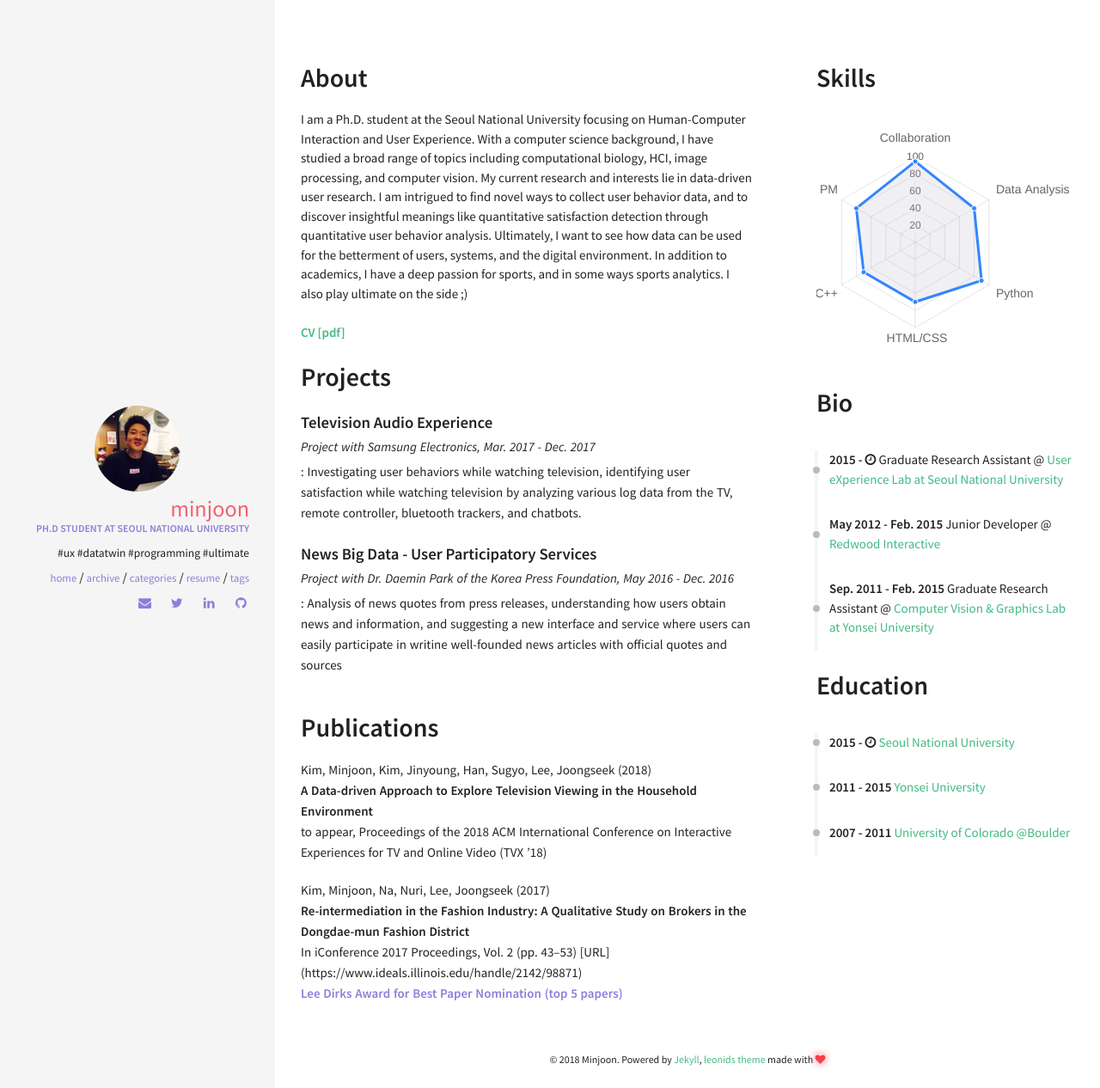
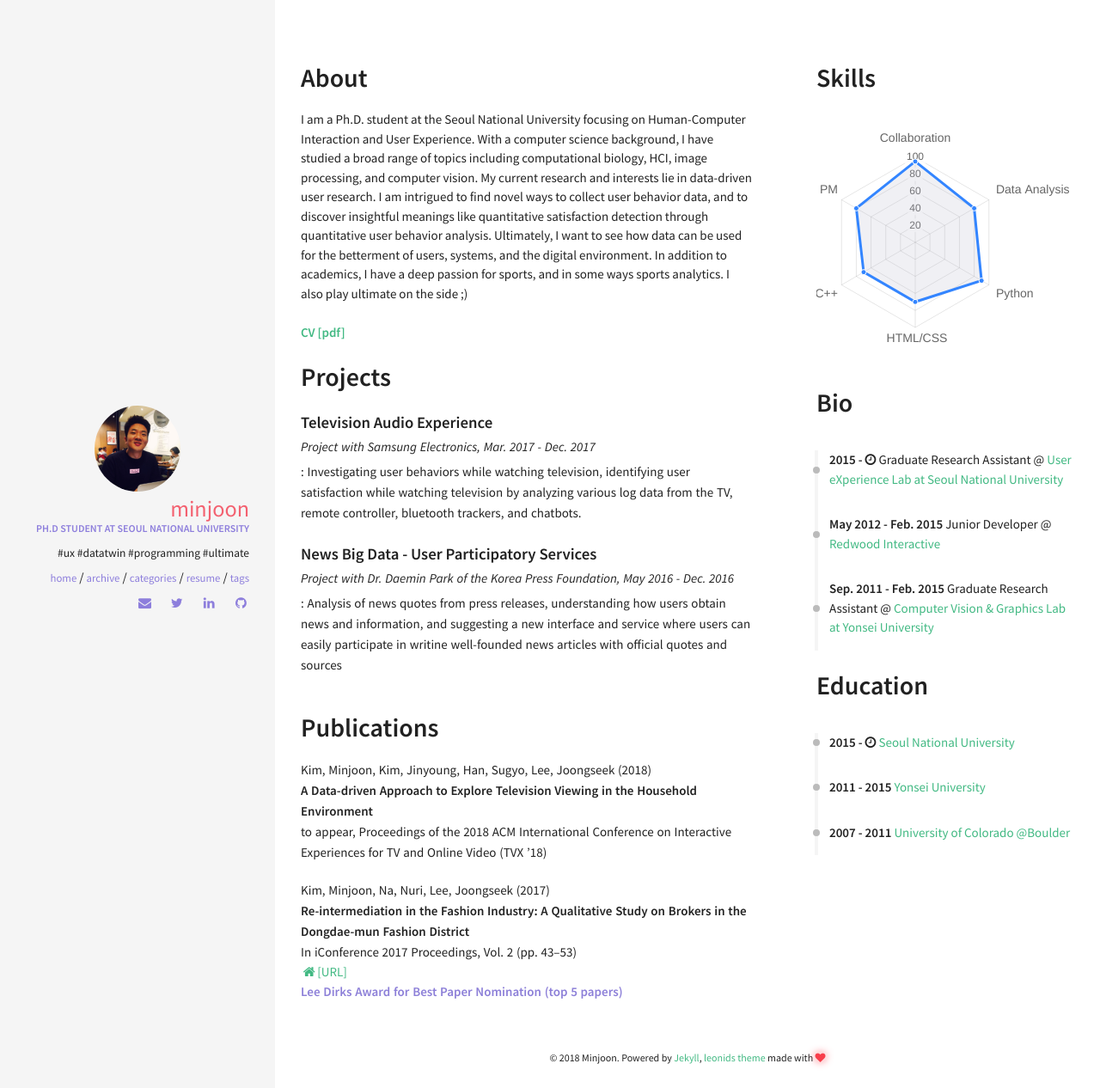
Before and after one commit to minjoonkim/minjoonkim.github.io, a Jekyll site: the page built from resume.html, in a window 1280 px wide. Shown: the whole page at 86% size. Built offline with Jekyll 4.4.1, drawn with Linux system fonts in a browser that asks for light colours; nearby versions of some CDN libraries.

Commit message:
adding links

```diff
--- a/_data/index/publications.yml
+++ b/_data/index/publications.yml
@@ -8,5 +8,6 @@
 
 - name: "Re-intermediation in the Fashion Industry: A Qualitative Study on Brokers in the Dongdae-mun Fashion District"
   authors: Kim, Minjoon, Na, Nuri, Lee, Joongseek (2017)
-  descr: In iConference 2017 Proceedings, Vol. 2 (pp. 43–53) [URL](https://www.ideals.illinois.edu/handle/2142/98871)
+  descr: In iConference 2017 Proceedings, Vol. 2 (pp. 43–53)
+  url: "https://www.ideals.illinois.edu/handle/2142/98871"
   award: Lee Dirks Award for Best Paper Nomination (top 5 papers)
--- a/_includes/sections/publications.html
+++ b/_includes/sections/publications.html
@@ -9,14 +9,17 @@
                 {% if project.github %}
                 <a href="{{ project.github }} "><i class="fa fa-fw fa-github"></i>GitHub</a>
                 {% endif %}
-                {% if project.website %}
-                <a href="{{ project.pdf }} "><i class="fa fa-fw fa-home"></i>[PDF]</a>
-                {% endif %}
                 {% if project.award %}
                 <p style="margin: 0;">{{ project.descr }}</p>
+                {% if project.url %}
+                <a href="{{ project.url }} "><i class="fa fa-fw fa-home"></i>[URL]</a>
+                {% endif %}
                 <p style="margin: 0 0 20px 0; color: #8C7FD8; font-weight: 700;">{{ project.award }}</p>
                 {% else %}
                 <p style="margin: 0 0 20px 0;">{{ project.descr }}</p>
+                {% if project.url %}
+                <a href="{{ project.url }} "><i class="fa fa-fw fa-home"></i>[URL]</a>
+                {% endif %}
                 {% endif %}
 
             </div>
```
